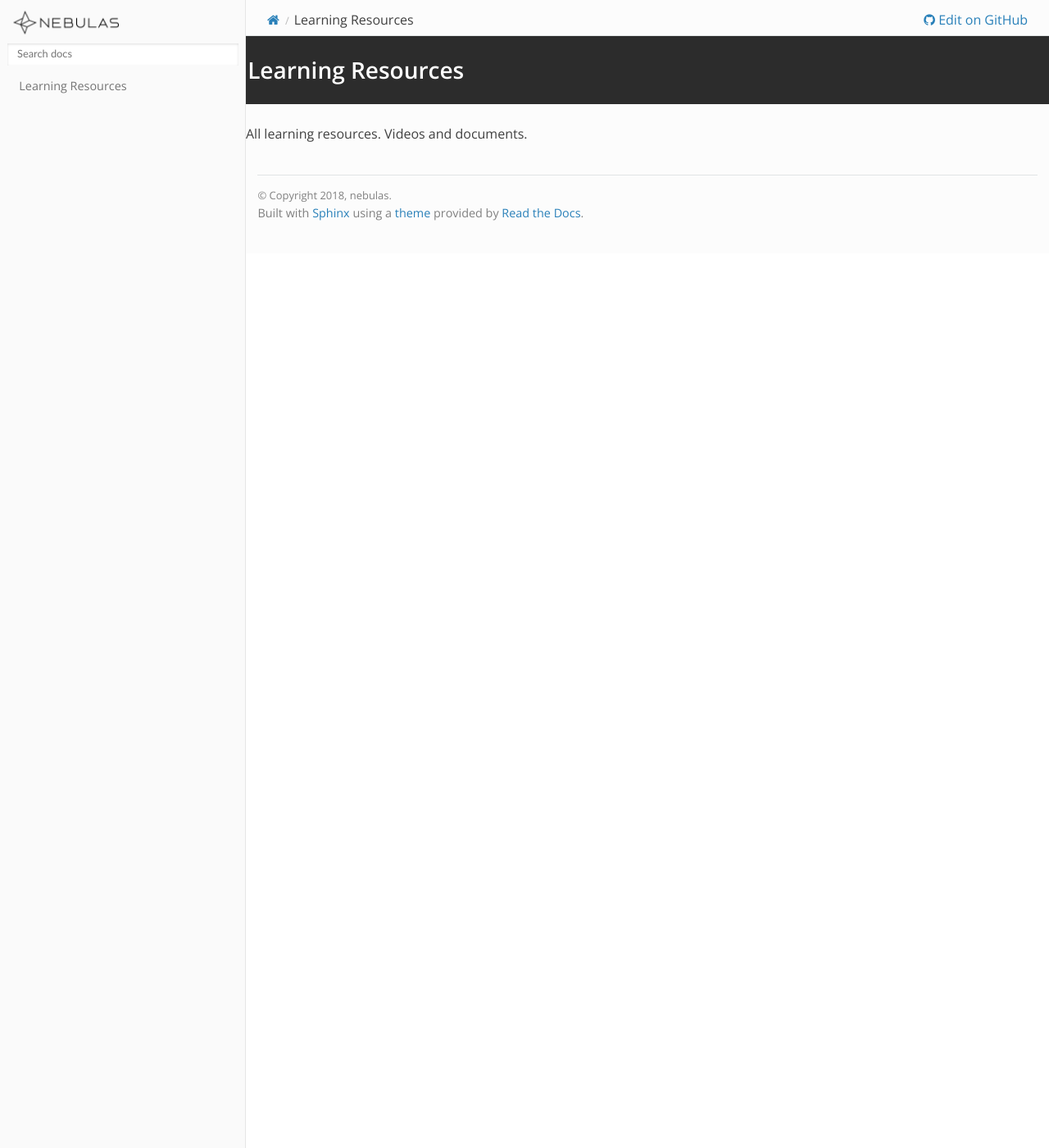
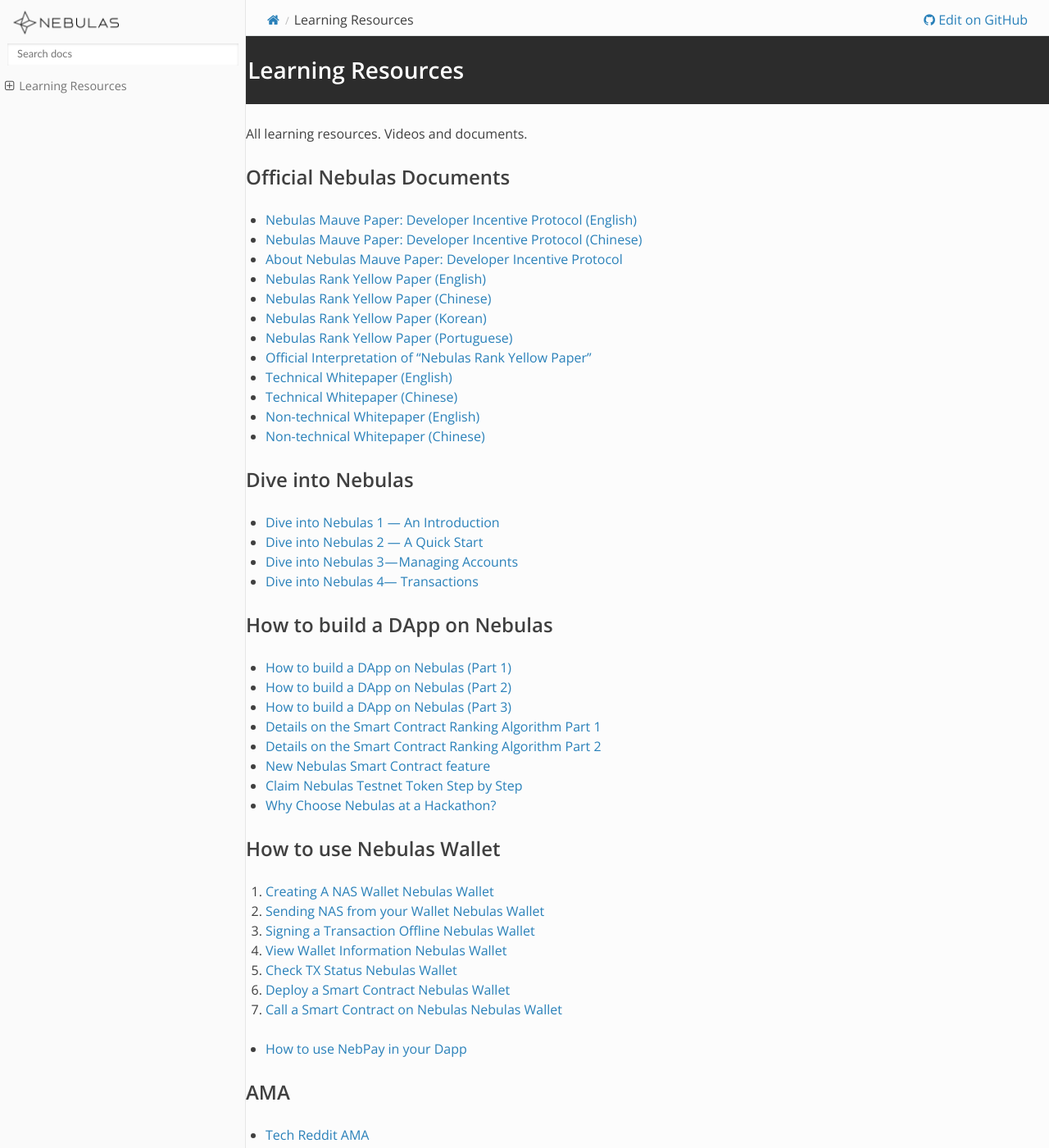
Before and after one commit to nebulasio/nebdocs, a Sphinx documentation site: the page built from docs/dapp-development/learning-resources.md, in a window 1280 px wide and 1400 px high. Shown: the whole window at 82% size. Built offline with Sphinx 7.4.7 and the Read the Docs theme 2.0.0, drawn with Linux system fonts in a browser that asks for light colours; pages that are not in the unit, such as notebooks, are missing from menus; some of the changed text lies outside the part shown.

Commit message:
++ mauve paper & Learning Resources

```diff
--- a/docs/dapp-development/learning-resources.md
+++ b/docs/dapp-development/learning-resources.md
@@ -1,3 +1,65 @@
 # Learning Resources
 
 All learning resources. Videos and documents.
+
+
+## Official Nebulas Documents
+
+- [Nebulas Mauve Paper: Developer Incentive Protocol (English)](https://nebulas.io/docs/NebulasMauvepaper.pdf)
+- [Nebulas Mauve Paper: Developer Incentive Protocol (Chinese)](https://nebulas.io/docs/NebulasMauvepaperZh.pdf)
+- [About Nebulas Mauve Paper: Developer Incentive Protocol](https://medium.com/nebulasio/nebulas-mauve-paper-developer-incentive-protocol-37bb90e52a20)
+
+- [Nebulas Rank Yellow Paper (English)](https://nebulas.io/docs/NebulasYellowpaper.pdf)
+- [Nebulas Rank Yellow Paper (Chinese)](https://nebulas.io/docs/NebulasYellowpaperZh.pdf)
+- [Nebulas Rank Yellow Paper (Korean)](https://nebulas.io/docs/NebulasYellowpaperKr.pdf)
+- [Nebulas Rank Yellow Paper (Portuguese)](https://nebulas.io/docs/NebulasYellowpaperPt.pdf)
+- [Official Interpretation of “Nebulas Rank Yellow Paper”](https://medium.com/nebulasio/official-interpretation-of-nebulas-rank-yellow-paper-dd18293cd9a9)
+
+- [Technical Whitepaper (English)](https://nebulas.io/docs/NebulasTechnicalWhitepaper.pdf)
+- [Technical Whitepaper (Chinese)](https://nebulas.io/docs/NebulasTechnicalWhitepaperZh.pdf)
+
+- [Non-technical Whitepaper (English)](https://nebulas.io/docs/NebulasWhitepaper.pdf)
+- [Non-technical Whitepaper (Chinese)](https://nebulas.io/docs/NebulasWhitepaperZh.pdf)
+
+
+## Dive into Nebulas
+
+- [Dive into Nebulas 1 — An Introduction](https://medium.com/nebulasio/dive-into-nebulas-1-introduction-3ec8bc73571c)
+- [Dive into Nebulas 2 — A Quick Start](https://medium.com/nebulasio/dive-into-nebulas-2-quick-start-105da9df80e1)
+- [Dive into Nebulas 3 — Managing Accounts](https://medium.com/nebulasio/dive-into-nebulas-3-accounts-3ebd208858d6)
+- [Dive into Nebulas 4— Transactions](https://medium.com/nebulasio/dive-into-nebulas-4-transactions-2a13845e1d03)
+
+## How to build a DApp on Nebulas
+
+- [How to build a DApp on Nebulas (Part 1)](https://medium.com/nebulasio/how-to-build-a-dapp-on-nebulas-part-1-da4eaf9399bc)
+- [How to build a DApp on Nebulas (Part 2)](https://medium.com/nebulasio/how-to-build-a-dapp-on-nebulas-part-2-5424789f7417)
+- [How to build a DApp on Nebulas (Part 3)](https://medium.com/nebulasio/how-to-build-a-dapp-on-nebulas-part3-3586126aa124)
+
+- [Details on the Smart Contract Ranking Algorithm Part 1](https://medium.com/nebulasio/details-on-the-smart-contract-ranking-algorithm-part-1-723143c689c3)
+- [Details on the Smart Contract Ranking Algorithm Part 2](https://medium.com/nebulasio/details-on-the-smart-contract-ranking-algorithm-part-2-64341011e5e5)
+
+- [New Nebulas Smart Contract feature](https://medium.com/nebulasio/new-nebulas-smart-contract-feature-e15046804b3c)
+- [Claim Nebulas Testnet Token Step by Step](https://medium.com/nebulasio/claim-nebulas-testnet-token-step-by-step-6156400fdd38)
+- [Why Choose Nebulas at a Hackathon?](https://medium.com/nebulasio/why-choose-nebulas-at-a-hackathon-562ab8065a30)
+
+## How to use Nebulas Wallet
+
+1. [Creating A NAS Wallet Nebulas Wallet](https://medium.com/nebulasio/creating-a-nas-wallet-9d01b5fa2df6)
+2. [Sending NAS from your Wallet Nebulas Wallet](https://medium.com/nebulasio/sending-nas-from-your-wallet-be1b958c4e5d)
+3. [Signing a Transaction Offline Nebulas Wallet](https://medium.com/nebulasio/signing-a-transaction-offline-ae8278f45201)
+4. [View Wallet Information Nebulas Wallet](https://medium.com/nebulasio/view-wallet-information-fcea3ea35d94)
+5. [Check TX Status Nebulas Wallet](https://medium.com/nebulasio/check-tx-status-8dc7dd9b79de)
+6. [Deploy a Smart Contract Nebulas Wallet](https://medium.com/nebulasio/deploy-a-smart-contract-1e781e13c22e)
+7. [Call a Smart Contract on Nebulas Nebulas Wallet](https://medium.com/nebulasio/call-a-smart-contract-on-nebulas-3522038aec18)
+
+- [How to use NebPay in your Dapp](https://medium.com/nebulasio/how-to-use-nebpay-in-your-dapp-8e785e560fbb)
+
+## AMA
+
+- [Tech Reddit AMA](https://medium.com/nebulasio/tech-reddit-ama-ab0c87484773)
+- [Nebulas' First Reddit AMA Recap](https://medium.com/nebulasio/nebulas-first-reddit-ama-recap-3f5b75c26c9a)
+- [Live Reddit AMA with Nebulas Founder Hitters Xu](https://medium.com/nebulasio/live-reddit-ama-with-nebulas-founder-hitters-xu-46e8f1a89fa)
+- [Nebulas AMA Series#1 Testnet with Nebulas Co-Founder Robin Zhong](https://medium.com/nebulasio/nebulas-ama-series-1-testnet-e2b751fad48a)
+- [Nebulas AMA Series#2 Testnet with Nebulas Co-Founder Robin Zhong](https://medium.com/nebulasio/nebulas-ama-series-2-testnet-with-nebulas-co-founder-and-cto-robin-zhong-b54a1b33b85e)
+- [Nebulas AMA Series#3 General Question with Nebulas Co-Founder Robin Zhong](https://medium.com/nebulasio/nebulas-ama-series-3-general-question-with-nebulas-co-founder-and-cto-robin-zhong-329d01250e00)
+- [Answers from AMA with Nebulas developer Roy Shang](https://medium.com/nebulasio/answers-from-the-ama-with-nebulas-lead-core-developer-roy-shang-c4382ac09424)
--- a/docs/go-nebulas/papers/README.rst
+++ b/docs/go-nebulas/papers/README.rst
@@ -6,3 +6,4 @@
 
     nebulas-technical-white-paper.md
     nebulas-rank-yellow-paper.md
+    developer-incentive-protocol-mauve-paper.md
```
Also changed, not shown: docs/go-nebulas/papers/developer-incentive-protocol-mauve-paper.md (added, +7 -0 lines).
